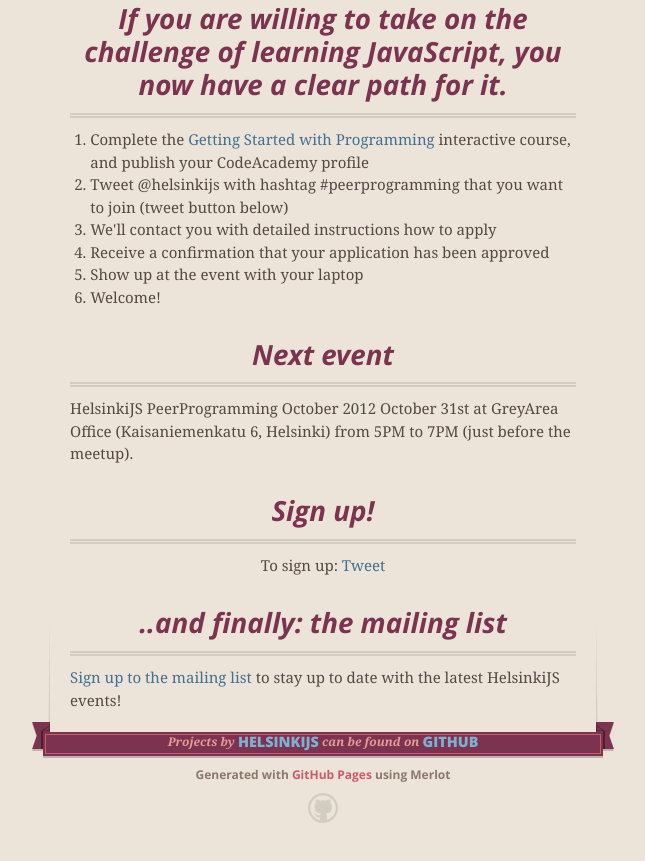
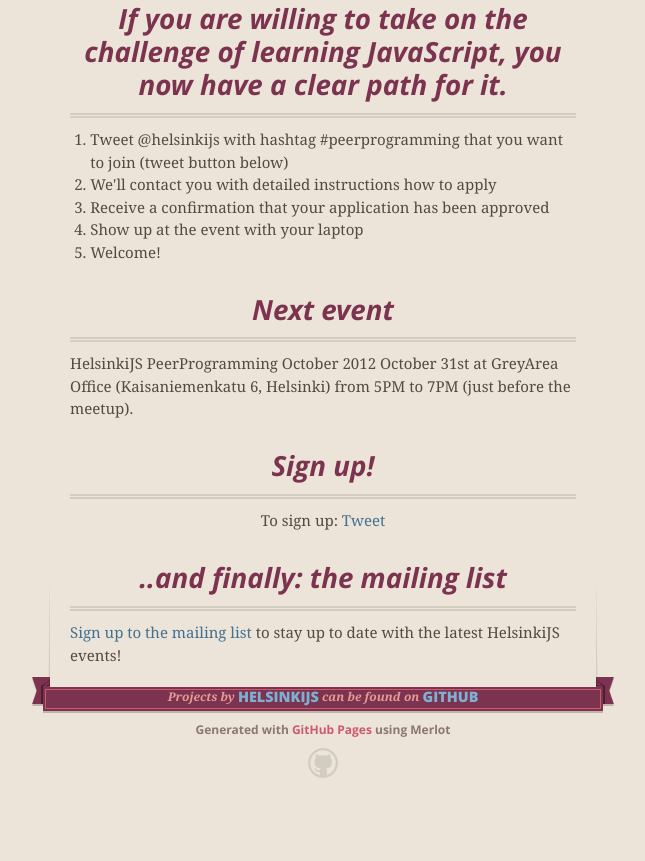
Before and after one commit to helsinkijs/helsinkijs.org, a plain HTML site: page peer-programming.html in a window 1280 px wide. Shown: the part 940-1801 px from the top of the page, without its empty margins (317-962 px from the left). After the commit the page ends 1758 px from the top, so only its background shows below. Drawn offline with nearby package versions, Linux system fonts and the light colour scheme.

Commit message:
Removed detailed instruction*
*moved to response to tweet to lower threshold

```diff
--- a/peer-programming.html
+++ b/peer-programming.html
@@ -68,7 +68,6 @@
 <p>The premise for this to work is that all attendees have a strong commitment to doing the individual work needed for real learning to occur. This is why attendees need to first complete the interactive <a href="http://www.codecademy.com/courses/getting-started-v2">Getting Started with Programming course (free) on CodeAcademy</a> first, which represents the "preparation at home" part of learning by teaching.</p>
 <h2>If you are willing to take on the challenge of learning JavaScript, you now have a clear path for it.</h2>
 <ol>
-  <li>Complete the <a href="http://www.codecademy.com/courses/getting-started-v2">Getting Started with Programming</a> interactive course, and publish your CodeAcademy profile</li>
   <li>Tweet @helsinkijs with hashtag #peerprogramming that you want to join (tweet button below)</li>
   <li>We'll contact you with detailed instructions how to apply</li>
   <li>Receive a confirmation that your application has been approved</li>
```
